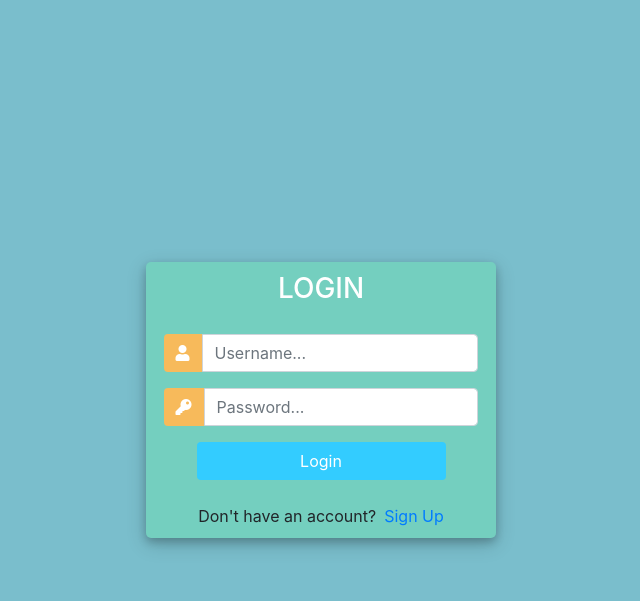
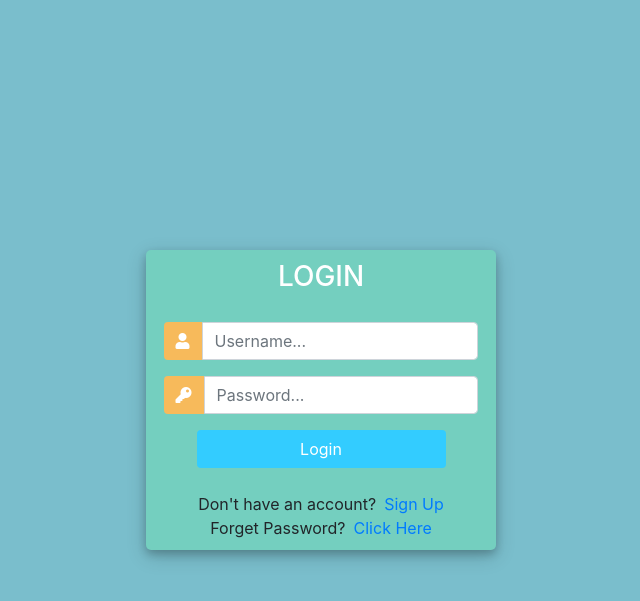
Before and after one commit to Iskademia/iskoline, a Django app: page /login/ in a window 1280 px wide. Shown: the top 601 px of the page, without its empty margins (319-959 px from the left). Run offline with Django 3.2, Linux system fonts and the light colour scheme; some libraries are stand-ins or nearby versions.

Commit message:
forgot password

```diff
--- a/student/templates/home/login.html
+++ b/student/templates/home/login.html
@@ -115,7 +115,9 @@
 					<div class="d-flex justify-content-center links">
 						Don't have an account? <a href="{% url 'register' %}" class="ml-2">Sign Up</a>
 					</div>
-
+					<div class="d-flex justify-content-center links">
+						Forget Password? <a href="{% url 'reset_password' %}" class="ml-2">Click Here</a>
+					</div>
 				</div>
 			</div>
 		</div>
```
